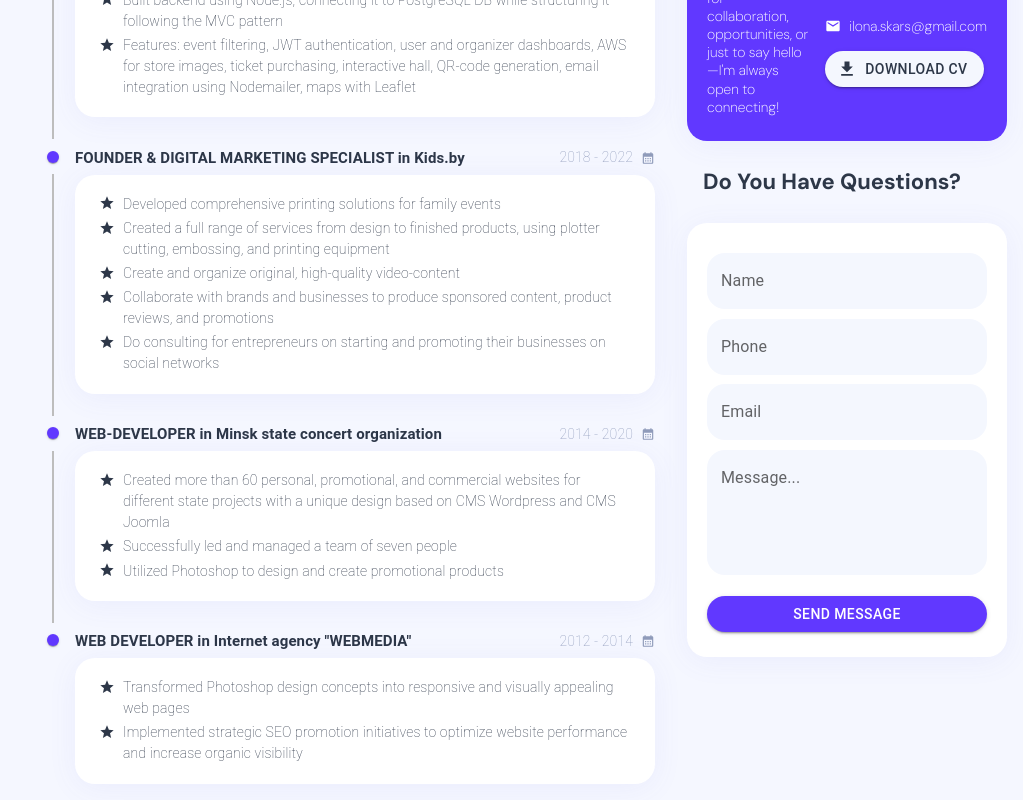
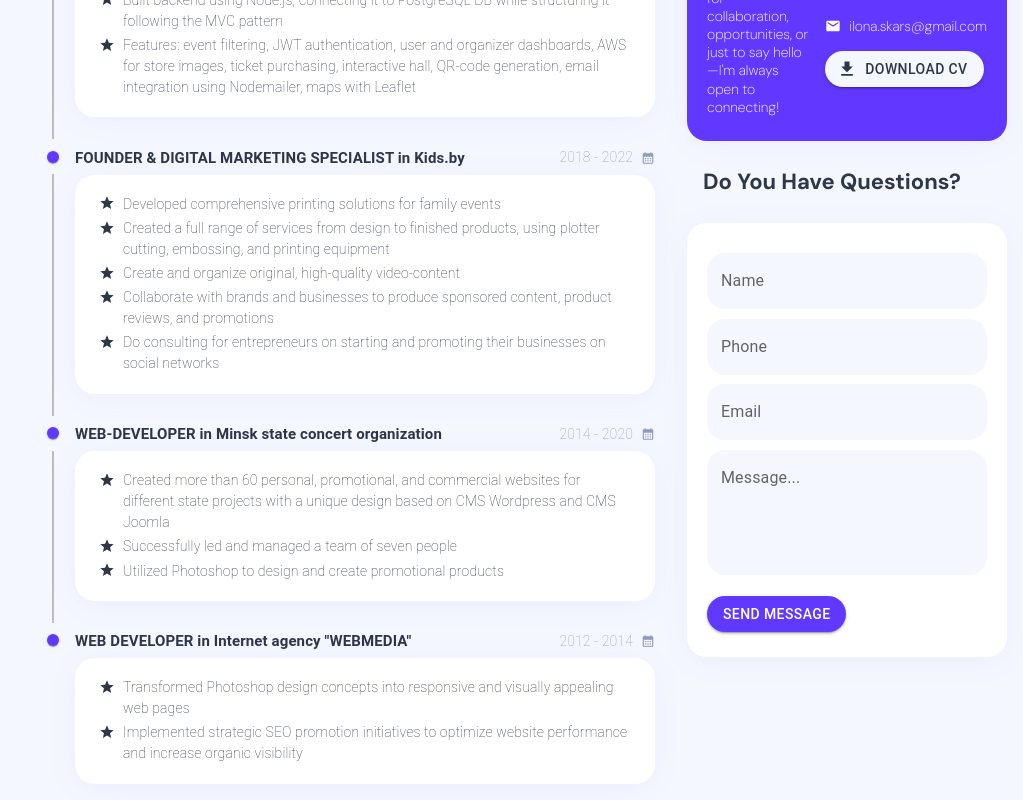
Before and after one commit to IlonaSkargovskaia/portfolioboard, a React (Create React App) app: page / in a window 1280 px wide. Shown: the part 2190-2990 px from the top of the page, without its empty margins (257-1280 px from the left). Built offline with nearby package versions, Linux system fonts and the light colour scheme.

Commit message:
feat: sending msgs from website done

```diff
--- a/package.json
+++ b/package.json
@@ -12,6 +12,7 @@
     "@testing-library/jest-dom": "^5.17.0",
     "@testing-library/react": "^13.4.0",
     "@testing-library/user-event": "^13.5.0",
+    "emailjs-com": "^3.2.0",
     "react": "^18.2.0",
     "react-dom": "^18.2.0",
     "react-scripts": "5.0.1",
--- a/src/components/Contacts.jsx
+++ b/src/components/Contacts.jsx
@@ -1,18 +1,43 @@
 import { Email, GetApp, Phone } from "@mui/icons-material";
-import React, { useState } from "react";
+import React, { useRef, useState } from "react";
 import resumePDF from "../Frontend_CV_Ilona.pdf";
-import { Button, TextField } from "@mui/material";
+import { Button, TextField, Typography } from "@mui/material";
+import emailjs from "emailjs-com";
 
 const Contacts = () => {
     const [name, setName] = useState("");
     const [phone, setPhone] = useState("");
     const [email, setEmail] = useState("");
     const [message, setMessage] = useState("");
+    const [successMessage, setSuccessMessage] = useState("");
+    const form = useRef();
 
-    const handleSendMessage = () => {
+    const handleSendMessage = (e) => {
+        e.preventDefault();
 
-        console.log("Sending message:", message);
-
+        emailjs
+            .sendForm(
+                "service_z45coha",
+                "template_rhiht5f",
+                form.current,
+                "SzyWICKloGCIr2gpT"
+            )
+            .then(
+                (result) => {
+                    console.log(result.text);
+                    setSuccessMessage("Message sent successfully!");
+                    setName("");
+                    setPhone("");
+                    setEmail("");
+                    setMessage("");
+                },
+                (error) => {
+                    console.log(error.text);
+                    setSuccessMessage(
+                        "Error sending message. Please try again."
+                    );
+                }
+            );
     };
 
     return (
@@ -34,10 +59,7 @@ const Contacts = () => {
                             opportunities, or just to say hello—I'm always open
                             to connecting!
                         </p>
-                        <div
-                            className="flex contacts-accent-block"
-
-                        >
+                        <div className="flex contacts-accent-block">
                             <div>
                                 <Phone
                                     style={{
@@ -89,10 +111,22 @@ const Contacts = () => {
                     <h3>Do you have questions?</h3>
                 </div>
                 <div className="contacts-form block-column">
+                    {successMessage ? (
+                        <Typography
+                            variant="body2"
+                            color="success"
+                            className="successmsg"
+                            style={{ marginTop: "1rem" }}
+                        >
+                            {successMessage}
+                        </Typography>
+                    ) : (
+                        <form onSubmit={handleSendMessage} ref={form}>
                             <TextField
                                 label="Name"
                                 fullWidth
                                 value={name}
+                                name="user_name"
                                 onChange={(e) => setName(e.target.value)}
                             />
                             <TextField
@@ -105,6 +139,7 @@ const Contacts = () => {
                                 label="Email"
                                 fullWidth
                                 value={email}
+                                name="user_email"
                                 onChange={(e) => setEmail(e.target.value)}
                             />
                             <TextField
@@ -113,6 +148,7 @@ const Contacts = () => {
                                 rows={4}
                                 fullWidth
                                 value={message}
+                                name="message"
                                 onChange={(e) => setMessage(e.target.value)}
                             />
                             <Button
@@ -120,10 +156,12 @@ const Contacts = () => {
                                 color="primary"
                                 onClick={handleSendMessage}
                                 className="download"
-                        style={{marginTop: "1rem"}}
+                                style={{ marginTop: "1rem" }}
                             >
                                 Send Message
                             </Button>
+                        </form>
+                    )}
                 </div>
             </div>
         </>
--- a/src/components/styles.css
+++ b/src/components/styles.css
@@ -380,11 +380,11 @@ a:active {
     align-self: stretch;
 }
 
-.project .MuiCardContent-root{
+.project .MuiCardContent-root {
     padding: 1rem 0;
 }
 
-.project-btns{
+.project-btns {
     display: flex;
     justify-content: space-between;
 }
@@ -690,12 +690,23 @@ a:active {
     gap: 1rem;
 }
 
-.close-button{
+.close-button {
     background: none;
     position: absolute;
     top: 3%;
     right: 5%;
 }
+
+.successmsg {
+    background: #bcb3e1;
+    padding: 2rem;
+    border-radius: 20px;
+    text-align: center;
+    color: #fff;
+    font-size: 20px;
+    text-transform: uppercase;
+}
+
 
 @media (max-width: 1235px) {
     header.header {
@@ -872,17 +883,17 @@ a:active {
         width: 100%;
     }
 
-    .sidebar > div{
+    .sidebar>div {
         width: 100%;
     }
 
-    .sidebar ul a{
+    .sidebar ul a {
         justify-content: center;
     }
 }
 
 @media (max-width: 440px) {
-    .header-contacts{
+    .header-contacts {
         flex-wrap: wrap;
         justify-content: center;
         align-items: center;
```
Also changed, not shown: 1 other file (tests, documents, lock files or other folders). Lines whose indentation alone changed are shown as unchanged.
